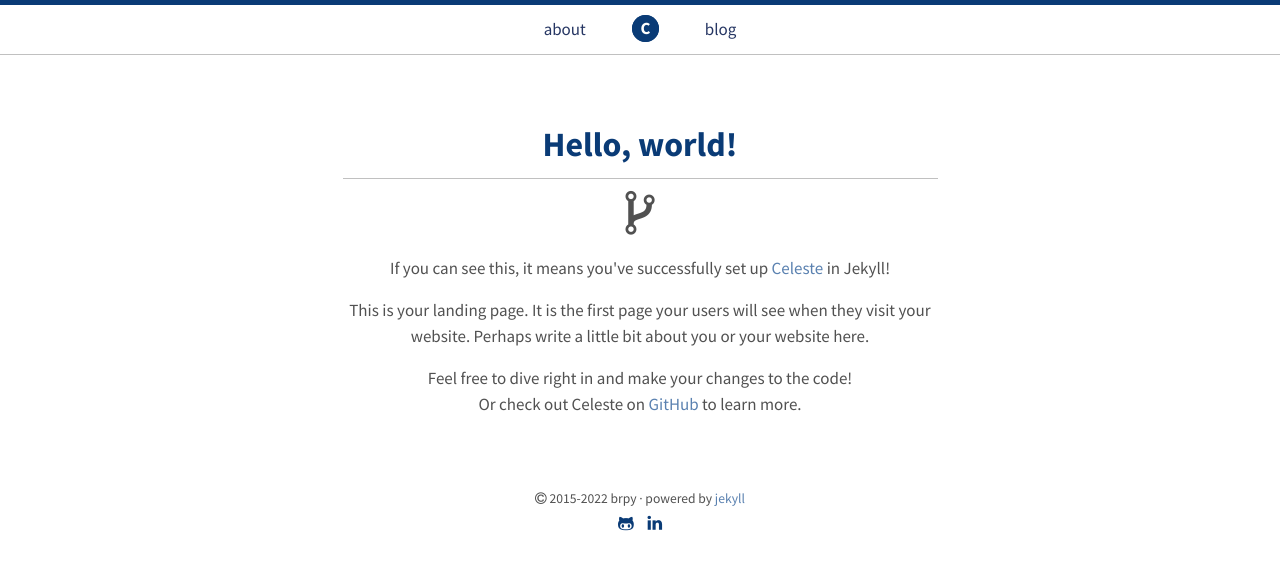
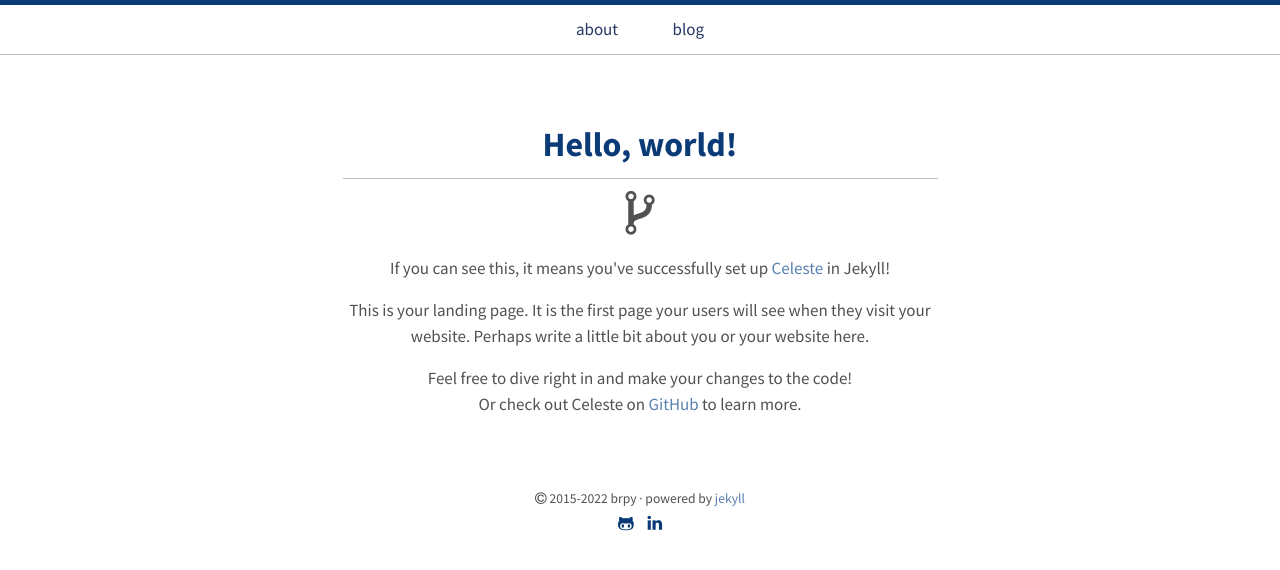
Before and after one commit to hssharadga/hssharadga.github.io, a Jekyll site: the page built from index.html, in a window 1280 px wide. Shown: the top 570 px of the page. Built offline with Jekyll 4.4.1, drawn with Linux system fonts in a browser that asks for light colours.

Commit message:
remove c icon

```diff
--- a/_layouts/default.html
+++ b/_layouts/default.html
@@ -7,7 +7,6 @@
     <nav class="nav-main">
       <ul>
         <li class="hvr-underline-reveal"><a href="{{ site.baseurl }}/about/">about</a></li>
-        <li class="logo"><a class="hvr-ripple-out" href="{{ site.baseurl }}/">C</a></li>
         <li class="hvr-underline-reveal"><a href="{{ site.baseurl }}/blog/">blog</a></li>
       </ul>
     </nav>
```
